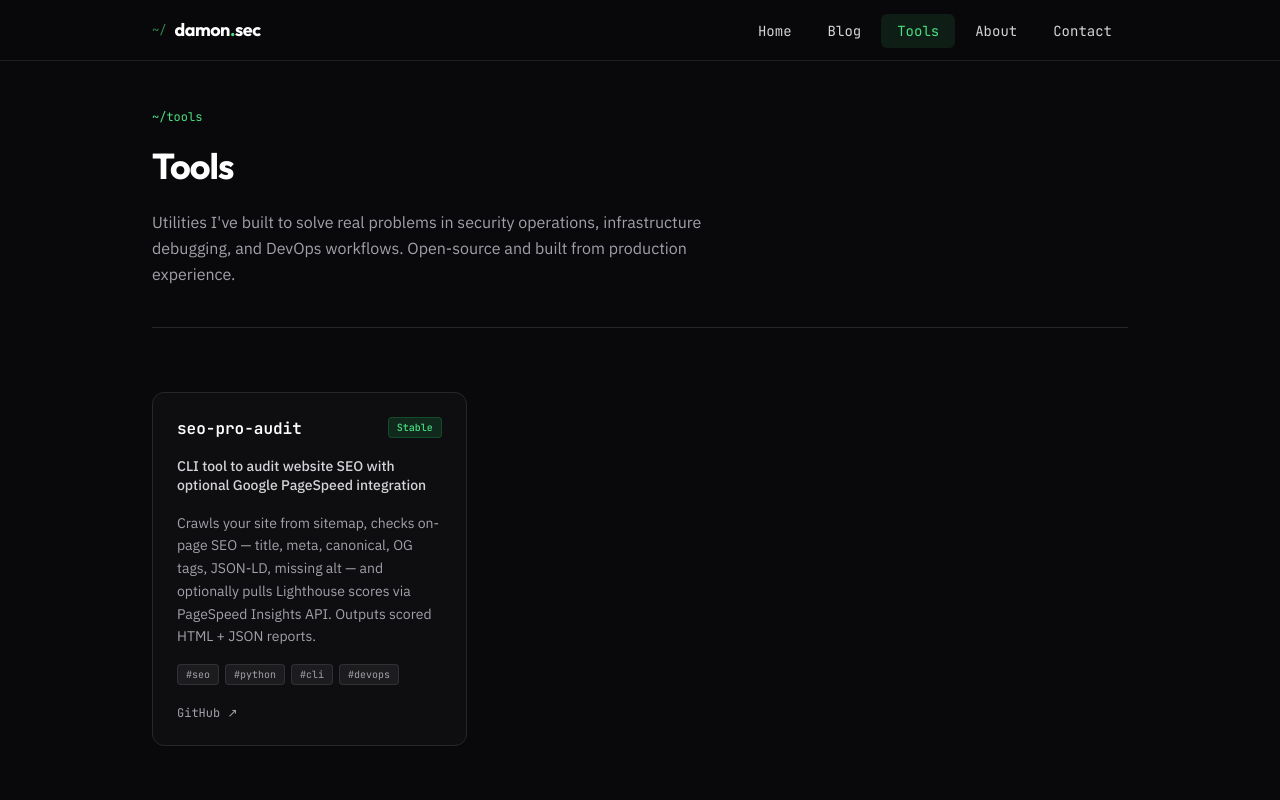
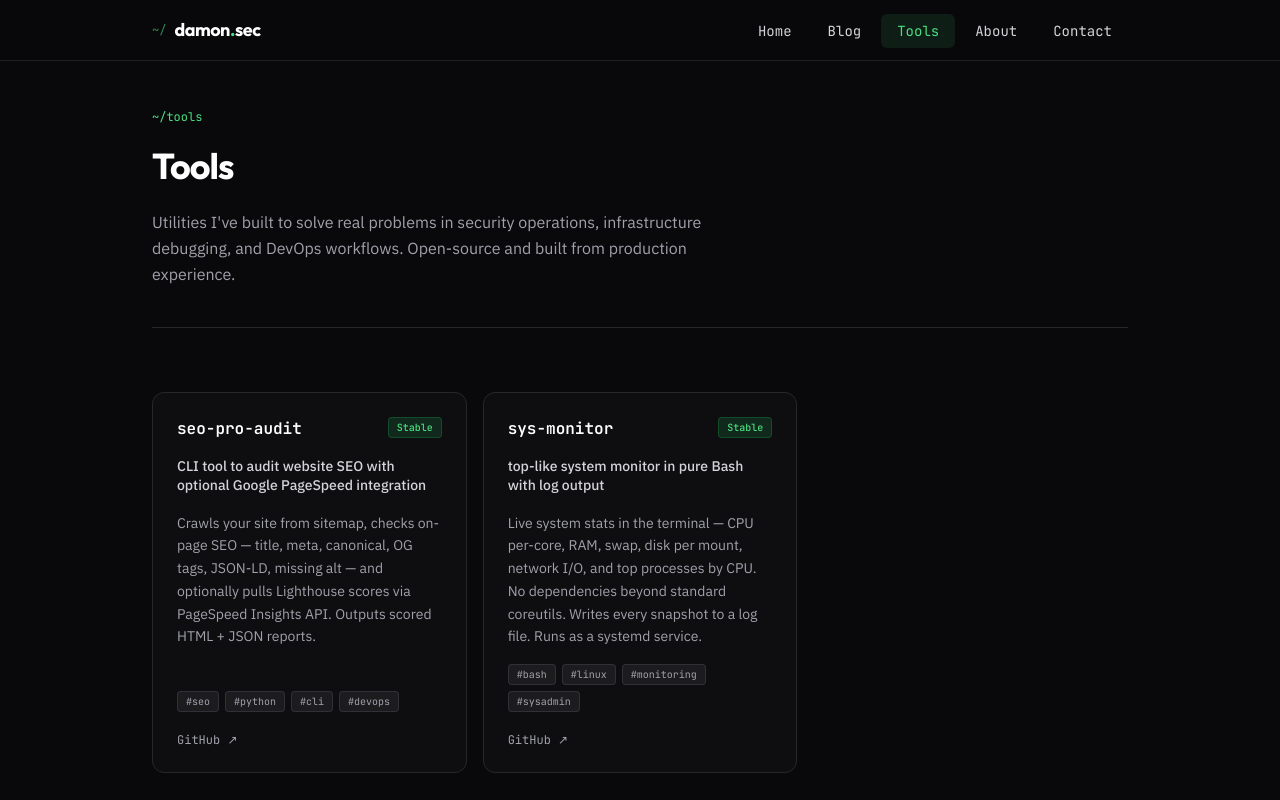
Before and after one commit to PhanDat1996/damonblog, a Next.js app: page /tools in a window 1280 px wide. Shown: the top 800 px of the page. Built offline with nearby package versions, Linux system fonts and the light colour scheme.

Commit message:
adding new tool sys monitor

```diff
--- a/src/app/tools/page.tsx
+++ b/src/app/tools/page.tsx
@@ -14,7 +14,15 @@ const TOOLS: Tool[] = [
     description: 'Crawls your site from sitemap, checks on-page SEO — title, meta, canonical, OG tags, JSON-LD, missing alt — and optionally pulls Lighthouse scores via PageSpeed Insights API. Outputs scored HTML + JSON reports.',
     tags: ['seo', 'python', 'cli', 'devops'],
     status: 'stable',
-    href: 'https://github.com/TÊN_CỦA_MAY/seo-pro-audit',
+    href: 'https://github.com/PhanDat1996/seo-pro-audit',
+  },
+  {
+    name: 'sys-monitor',
+    tagline: 'top-like system monitor in pure Bash with log output',
+    description: 'Live system stats in the terminal — CPU per-core, RAM, swap, disk per mount, network I/O, and top processes by CPU. No dependencies beyond standard coreutils. Writes every snapshot to a log file. Runs as a systemd service.',
+    tags: ['bash', 'linux', 'monitoring', 'sysadmin'],
+    status: 'stable',
+    href: 'https://github.com/PhanDat1996/sys_monitor',
   },
 ];
 
```
